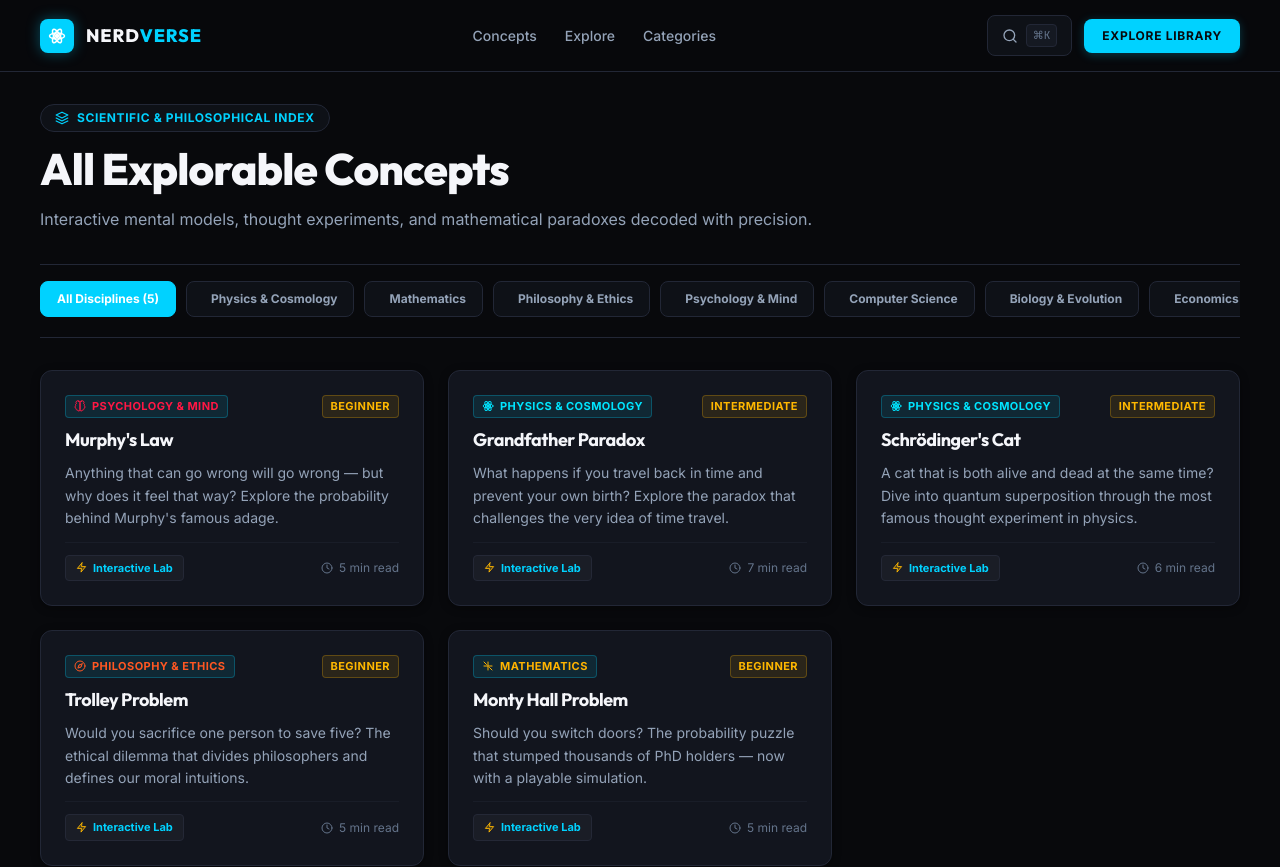
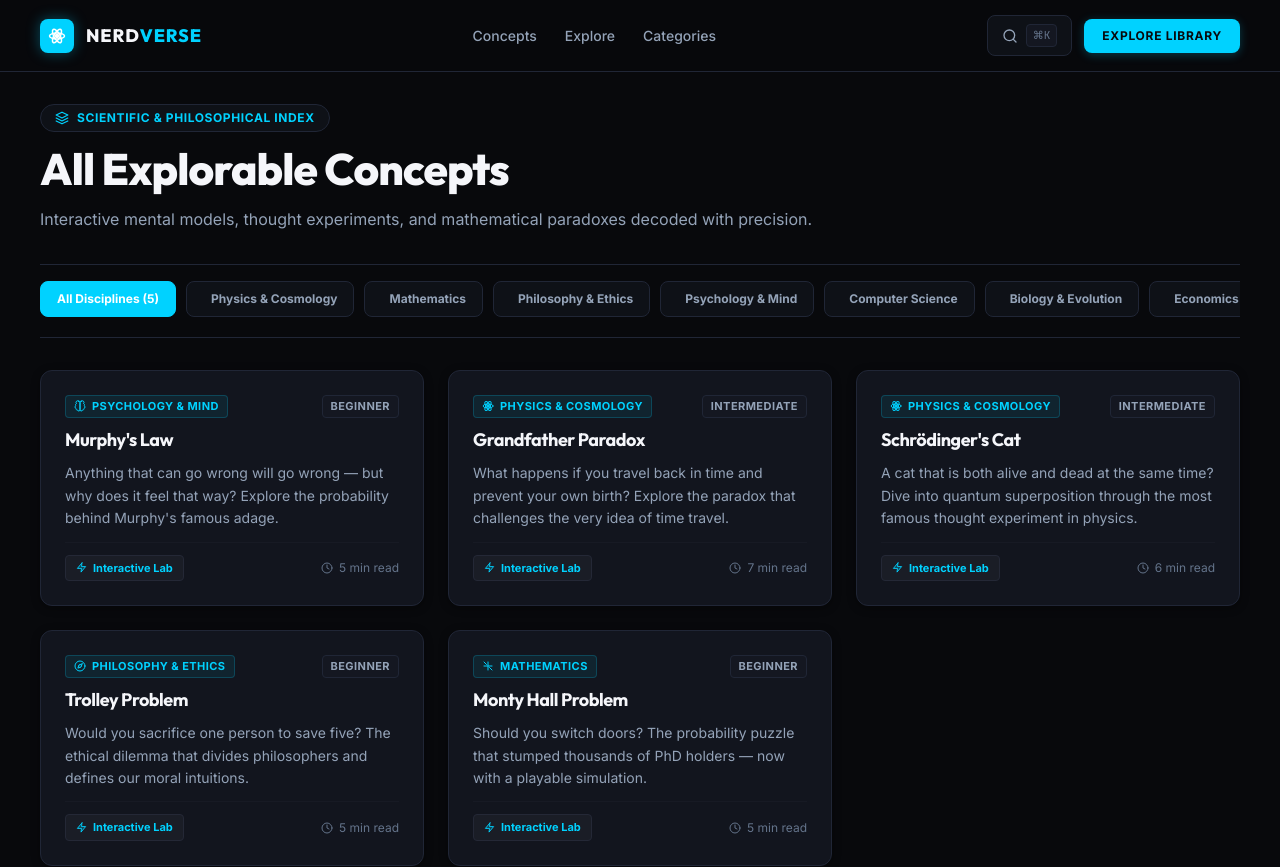
Before and after one commit to silent-doom/nerdverse, a Next.js app: page /concepts in a window 1280 px wide. Shown: the top 867 px of the page. Built offline with nearby package versions, Linux system fonts and the light colour scheme.

Commit message:
Refactor: enforce strict 3-4 color minimalist technical palette

```diff
--- a/src/components/interactive/SchrodingersCatBox.module.css
+++ b/src/components/interactive/SchrodingersCatBox.module.css
@@ -19,37 +19,40 @@
   font-weight: 800;
   color: var(--color-text-primary);
   margin: 0 0 8px 0;
-  text-transform: uppercase;
+  letter-spacing: -0.02em;
 }
 
 .status {
+  display: inline-block;
   font-size: var(--text-base, 16px);
   font-weight: 700;
   color: var(--color-text-secondary);
   margin: 0;
-  padding: 8px 16px;
-  border: 2px solid var(--color-border-default);
+  padding: 8px 20px;
+  border: 1px solid var(--color-border-default);
+  border-radius: var(--radius-md, 8px);
   background: var(--color-bg-secondary);
-  box-shadow: 4px 4px 0px var(--color-border-default);
+  box-shadow: var(--shadow-sm);
 }
 
 .superposition { color: var(--color-brand-primary); }
-.measuring { color: var(--color-accent-gold); }
-.alive { color: var(--color-status-success); }
+.measuring { color: var(--color-brand-primary); }
+.alive { color: var(--color-brand-primary); }
 .dead { color: var(--color-text-muted); }
 
 /* Simulation Area */
 .simulationArea {
   width: 100%;
-  height: 300px;
+  height: 320px;
   display: flex;
   justify-content: center;
   align-items: center;
-  background-color: var(--color-bg-primary);
-  border: 4px solid var(--color-border-default);
+  background-color: var(--color-bg-secondary);
+  border: 1px solid var(--color-border-default);
+  border-radius: var(--radius-2xl, 24px);
   position: relative;
   overflow: hidden;
-  box-shadow: inset 8px 8px 0px rgba(0,0,0,0.2);
+  box-shadow: var(--shadow-md);
 }
 
 .boxContainer {
@@ -70,63 +73,52 @@
   40%, 60% { transform: translate3d(8px, 0, 0) rotate(4deg); }
 }
 
-/* The Cat */
 .cat {
   position: absolute;
-  bottom: 0;
-  left: 50%;
-  transform: translateX(-50%);
-  width: 120px;
-  height: 120px;
+  top: 0;
+  left: 0;
+  width: 100%;
+  height: 100%;
+  display: flex;
+  justify-content: center;
+  align-items: center;
   z-index: 1;
   opacity: 0;
-  transition: opacity 0.3s ease, transform 0.5s ease;
+  transform: scale(0.8);
+  transition: all 0.5s cubic-bezier(0.175, 0.885, 0.32, 1.275);
 }
 
-.catAlive {
+.boxOpen .cat {
   opacity: 1;
-  animation: popUp 0.6s cubic-bezier(0.175, 0.885, 0.32, 1.275) forwards;
-}
-
-.catDead {
-  opacity: 1;
-  animation: flop 0.6s ease forwards;
-}
-
-@keyframes popUp {
-  0% { transform: translate(-50%, 20px) scale(0.8); }
-  100% { transform: translate(-50%, -40px) scale(1); }
-}
-
-@keyframes flop {
-  0% { transform: translate(-50%, 20px) rotate(0deg); }
-  100% { transform: translate(-50%, -20px) rotate(90deg); opacity: 0.7; }
+  transform: scale(1);
 }
 
 .catSvg {
-  width: 100%;
-  height: 100%;
+  width: 120px;
+  height: 120px;
+  filter: drop-shadow(0 4px 12px rgba(0, 0, 0, 0.5));
 }
 
-/* The Box */
-.boxFront {
+.boxBody {
   position: absolute;
   bottom: 0;
   left: 0;
   width: 100%;
   height: 120px;
-  background-color: var(--color-accent-gold);
-  border: 4px solid var(--color-border-default);
+  background-color: var(--color-bg-tertiary);
+  border: 1px solid var(--color-border-strong);
+  border-radius: var(--radius-md, 8px);
   z-index: 2;
   display: flex;
   justify-content: center;
   align-items: center;
-  box-shadow: 8px 8px 0px rgba(0,0,0,0.3);
+  box-shadow: var(--shadow-md);
 }
 
 .radioactiveSymbol {
-  font-size: 40px;
-  opacity: 0.8;
+  font-size: 36px;
+  color: var(--color-brand-primary);
+  opacity: 0.9;
 }
 
 .boxLid {
@@ -135,8 +127,9 @@
   left: 0;
   width: 100%;
   height: 40px;
-  background-color: #CC9900;
-  border: 4px solid var(--color-border-default);
+  background-color: var(--color-bg-elevated);
+  border: 1px solid var(--color-border-strong);
+  border-radius: var(--radius-md, 8px);
   z-index: 3;
   transform-origin: top;
   transition: transform 0.8s cubic-bezier(0.175, 0.885, 0.32, 1.275);
@@ -157,18 +150,18 @@
 /* Explanation */
 .explanation {
   background-color: var(--color-bg-secondary);
-  border: 2px solid var(--color-border-default);
+  border: 1px solid var(--color-border-default);
+  border-radius: var(--radius-xl, 16px);
   padding: var(--space-6, 24px);
-  box-shadow: 4px 4px 0px var(--color-border-default);
+  box-shadow: var(--shadow-sm);
   margin-top: var(--space-4, 16px);
 }
 
 .explanationTitle {
   font-size: var(--text-lg, 18px);
-  font-weight: 800;
+  font-weight: 700;
   color: var(--color-brand-primary);
   margin: 0 0 12px 0;
-  text-transform: uppercase;
 }
 
 .explanation p {
--- a/src/components/ui/Badge/Badge.module.css
+++ b/src/components/ui/Badge/Badge.module.css
@@ -8,7 +8,7 @@
   white-space: nowrap;
   letter-spacing: 0.04em;
   text-transform: uppercase;
-  border: 1px solid var(--color-border-default, #222736);
+  border: 1px solid var(--color-border-default, #202636);
   transition: all var(--duration-fast, 120ms) ease;
 }
 
@@ -23,27 +23,27 @@
   font-size: var(--text-xs, 12px);
 }
 
-/* ── Variants ── */
+/* ── Variants (Disciplined 3-4 Color Palette) ── */
 .default {
-  background-color: var(--color-bg-tertiary, #151922);
+  background-color: var(--color-bg-tertiary, #141721);
   color: var(--color-text-secondary, #94A3B8);
-  border-color: var(--color-border-default, #222736);
+  border-color: var(--color-border-default, #202636);
 }
 
 .category {
-  background-color: rgba(0, 210, 255, 0.1);
-  color: var(--badge-color, var(--color-brand-primary, #00D2FF));
-  border-color: rgba(0, 210, 255, 0.25);
+  background-color: rgba(0, 210, 255, 0.08);
+  color: var(--color-brand-primary, #00D2FF);
+  border-color: rgba(0, 210, 255, 0.2);
 }
 
 .difficulty {
-  background-color: rgba(255, 184, 0, 0.1);
-  color: var(--color-accent-gold, #FFB800);
-  border-color: rgba(255, 184, 0, 0.25);
+  background-color: var(--color-bg-tertiary, #141721);
+  color: var(--color-text-secondary, #94A3B8);
+  border-color: var(--color-border-default, #202636);
 }
 
 .status {
-  background-color: rgba(0, 229, 153, 0.1);
-  color: var(--color-status-success, #00E599);
-  border-color: rgba(0, 229, 153, 0.25);
+  background-color: rgba(0, 210, 255, 0.08);
+  color: var(--color-brand-primary, #00D2FF);
+  border-color: rgba(0, 210, 255, 0.2);
 }
--- a/src/lib/constants/categories.js
+++ b/src/lib/constants/categories.js
@@ -1,5 +1,5 @@
 /**
- * Category definitions with Solar Obsidian discipline colors and SVG icon identifiers.
+ * Category definitions with unified scientific electric cyan accent.
  */
 export const CATEGORIES = [
   {
@@ -8,7 +8,7 @@ export const CATEGORIES = [
     slug: 'physics',
     icon: 'atom',
     iconName: 'atom',
-    color: '#00e5ff',
+    color: '#00D2FF',
     description: 'Quantum mechanics, relativity, astrophysics, and spacetime.',
   },
   {
@@ -17,7 +17,7 @@ export const CATEGORIES = [
     slug: 'math',
     icon: 'math',
     iconName: 'math',
-    color: '#ffb300',
+    color: '#00D2FF',
     description: 'Probability paradoxes, game theory, number theory, and topology.',
   },
   {
@@ -26,7 +26,7 @@ export const CATEGORIES = [
     slug: 'philosophy',
     icon: 'compass',
     iconName: 'compass',
-    color: '#ff5722',
+    color: '#00D2FF',
     description: 'Thought experiments, metaphysics, epistemology, and moral dilemmas.',
   },
   {
@@ -35,7 +35,7 @@ export const CATEGORIES = [
     slug: 'psychology',
     icon: 'brain',
     iconName: 'brain',
-    color: '#ff1744',
+    color: '#00D2FF',
     description: 'Cognitive biases, perception, consciousness, and behavioral economics.',
   },
   {
@@ -44,7 +44,7 @@ export const CATEGORIES = [
     slug: 'cs',
     icon: 'code',
     iconName: 'code',
-    color: '#00e676',
+    color: '#00D2FF',
     description: 'Algorithms, complexity theory, cryptography, and computation.',
   },
   {
@@ -53,7 +53,7 @@ export const CATEGORIES = [
     slug: 'biology',
     icon: 'dna',
     iconName: 'dna',
-    color: '#00b0ff',
+    color: '#00D2FF',
     description: 'Evolutionary theory, genetics, neuroscience, and ecology.',
   },
   {
@@ -62,7 +62,7 @@ export const CATEGORIES = [
     slug: 'economics',
     icon: 'chart',
     iconName: 'chart',
-    color: '#d500f9',
+    color: '#00D2FF',
     description: 'Market dynamics, incentive structures, and complex systems.',
   },
 ];
--- a/src/styles/tokens.css
+++ b/src/styles/tokens.css
@@ -1,54 +1,30 @@
 /* =====================================================
-   NerdVerse Design Tokens — Deep Obsidian & Electric Sci-Fi
+   NerdVerse Design Tokens — Strict 3-4 Color Minimalist Palette
    =====================================================
-   Predominantly black background, high readability,
-   curated Color Hunt tech palette with refined accents.
+   Palette:
+   1. Canvas Void: #08090C / #0E1117
+   2. Surface Graphite: #141721 / Border: #202636
+   3. Crisp White: #FFFFFF / Muted Slate: #94A3B8
+   4. Signature Accent: #00D2FF (Electric Cyan)
    ===================================================== */
 
 :root {
-  /* ── Canvas & Surface Baseline (Predominantly Black) ── */
+  /* ── Color 1: Canvas & Backgrounds (Void Black) ── */
   --color-bg-primary: #08090C;
   --color-bg-secondary: #0E1117;
-  --color-bg-tertiary: #151922;
-  --color-bg-elevated: #1B202D;
-  --color-bg-surface: #10131B;
+  --color-bg-tertiary: #141721;
+  --color-bg-elevated: #181C28;
+  --color-bg-surface: #0E1117;
 
-  /* ── Crisp Dark Surfaces & Borders ── */
+  /* ── Color 2: Surfaces & Structural Borders (Dark Graphite) ── */
   --color-card-bg: #12151E;
-  --color-card-hover-bg: #181C28;
-  --color-border-default: #222736;
-  --color-border-subtle: #191D28;
-  --color-border-strong: #333A4F;
+  --color-card-hover-bg: #161A26;
+  --color-border-default: #202636;
+  --color-border-subtle: #171A24;
+  --color-border-strong: #2B3347;
   --color-border-focus: #00D2FF;
 
-  /* ── Brand Accents (Color Hunt: Electric Cyan & Solar Coral) ── */
-  --color-brand-primary: #00D2FF;
-  --color-brand-hover: #33DCFF;
-  --color-brand-active: #00B4DB;
-  --color-brand-contrast: #08090C;
-
-  /* ── Specialized Scientific Accents ── */
-  --color-accent-quantum: #00D2FF;   /* Electric Cyan */
-  --color-accent-gold: #FFB800;      /* Solar Gold */
-  --color-accent-emerald: #00E599;   /* Quantum Mint */
-  --color-accent-crimson: #FF3366;   /* Paradox Rose */
-  --color-accent-purple: #8A2BE2;    /* Theoretical Purple */
-
-  /* ── Discipline Accents ── */
-  --color-category-physics: #00D2FF;
-  --color-category-math: #FFB800;
-  --color-category-philosophy: #FF3366;
-  --color-category-psychology: #A855F7;
-  --color-category-cs: #38BDF8;
-  --color-category-biology: #00E599;
-  --color-category-economics: #FB923C;
-
-  /* ── Difficulty Levels ── */
-  --color-difficulty-beginner: #00E599;
-  --color-difficulty-intermediate: #FFB800;
-  --color-difficulty-advanced: #FF3366;
-
-  /* ── High-Contrast Legible Typography ── */
+  /* ── Color 3: Typography & Text Hierarchy ── */
   --color-text-primary: #FFFFFF;
   --color-text-secondary: #94A3B8;
   --color-text-tertiary: #64748B;
@@ -57,10 +33,37 @@
   --color-text-link: #00D2FF;
   --color-text-link-hover: #FFFFFF;
 
+  /* ── Color 4: Single Signature Accent (#00D2FF) ── */
+  --color-brand-primary: #00D2FF;
+  --color-brand-hover: #33DCFF;
+  --color-brand-active: #00B4DB;
+  --color-brand-contrast: #08090C;
+
+  /* ── Unified Accents (Strictly restricted to Signature Accent & Neutrals) ── */
+  --color-accent-quantum: #00D2FF;
+  --color-accent-gold: #00D2FF;
+  --color-accent-emerald: #00D2FF;
+  --color-accent-crimson: #00D2FF;
+  --color-accent-purple: #00D2FF;
+
+  /* ── Discipline Accents (All mapped to Signature Accent) ── */
+  --color-category-physics: #00D2FF;
+  --color-category-math: #00D2FF;
+  --color-category-philosophy: #00D2FF;
+  --color-category-psychology: #00D2FF;
+  --color-category-cs: #00D2FF;
+  --color-category-biology: #00D2FF;
+  --color-category-economics: #00D2FF;
+
+  /* ── Difficulty Levels (Mapped to Signature Accent / Subtle Slate) ── */
+  --color-difficulty-beginner: #94A3B8;
+  --color-difficulty-intermediate: #00D2FF;
+  --color-difficulty-advanced: #00D2FF;
+
   /* ── Status & Telemetry ── */
-  --color-status-success: #00E599;
-  --color-status-warning: #FFB800;
-  --color-status-danger: #FF3366;
+  --color-status-success: #00D2FF;
+  --color-status-warning: #94A3B8;
+  --color-status-danger: #00D2FF;
   --color-status-info: #00D2FF;
 
   /* ── Typography ── */
@@ -131,7 +134,7 @@
   --shadow-sm: 0 2px 8px rgba(0, 0, 0, 0.4);
   --shadow-md: 0 4px 20px rgba(0, 0, 0, 0.5);
   --shadow-lg: 0 8px 32px rgba(0, 0, 0, 0.65);
-  --shadow-accent: 0 0 20px rgba(0, 210, 255, 0.2);
+  --shadow-accent: 0 0 20px rgba(0, 210, 255, 0.15);
 
   /* ── Transitions ── */
   --duration-fast: 120ms;
```
Also changed, not shown: src/app/page.jsx (+2 -5 lines).
